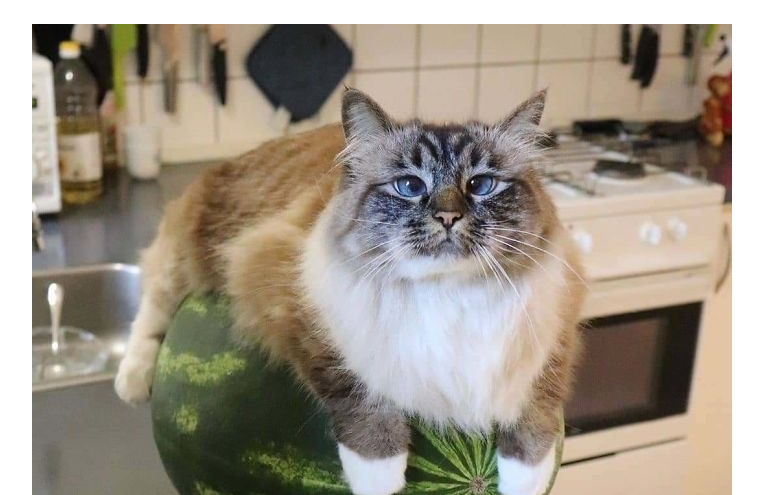
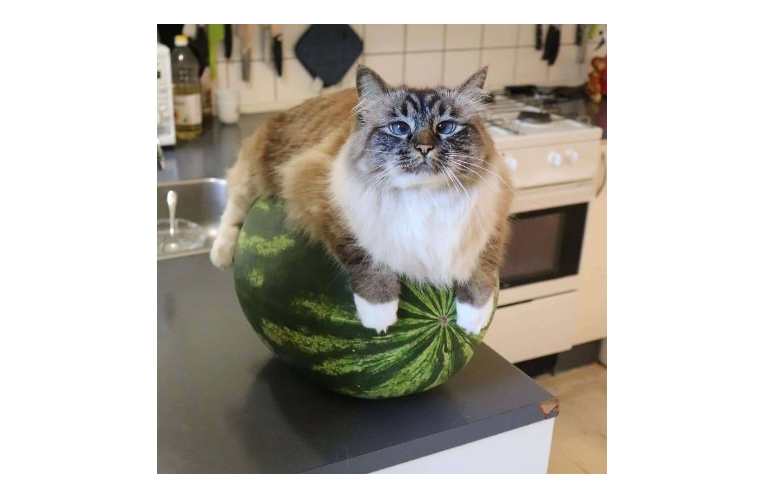
Before and after one commit to NightStone1/cat-on-watermelon, a plain HTML site: page index.html in a window 1280 px wide. Shown: the part 133-628 px from the top of the page, without its empty margins (258-1021 px from the left). Drawn offline with Linux system fonts and the light colour scheme.

Commit message:
new size

```diff
--- a/index.html
+++ b/index.html
@@ -8,11 +8,11 @@
       transition: background-color 0.5s;
     }
     img {
-      width: 700px;
+      width: 450px;
       transition: transform 0.5s;
     }
     img:hover {
-      transform: scale(1.25);
+      transform: scale(1.1);
     }
     button {
       margin-top: 20px;
```
